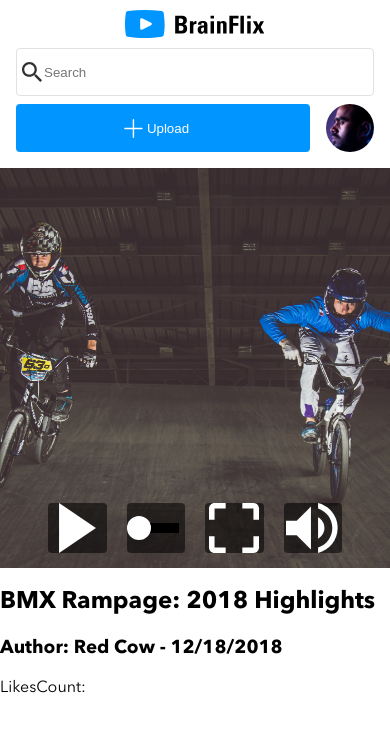
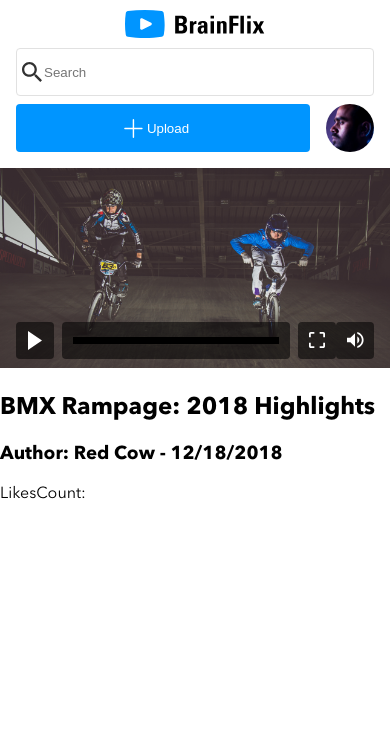
Before and after one commit to mkimsing/BrainFlix, a React (Create React App) app in the folder sprint1/: page / in a window 390 px wide. Shown: the top 732 px of the page. Built offline with nearby package versions, Linux system fonts and the light colour scheme.

Commit message:
Styling for mobile video controls

```diff
--- a/sprint1/src/styling/App.css
+++ b/sprint1/src/styling/App.css
@@ -150,21 +150,12 @@ header {
 }
 
 .video {
-  display: -webkit-box;
-  display: -ms-flexbox;
-  display: flex;
-  -webkit-box-orient: vertical;
-  -webkit-box-direction: normal;
-      -ms-flex-direction: column;
-          flex-direction: column;
-  -webkit-box-align: center;
-      -ms-flex-align: center;
-          align-items: center;
   position: relative;
 }
 
 .video__frame {
-  height: 400px;
+  min-height: 200px;
+  height: 45vw;
   width: 100%;
   -o-object-fit: cover;
      object-fit: cover;
@@ -172,25 +163,22 @@ header {
 
 .video__controls {
   width: 100%;
-  margin: auto;
   display: -webkit-box;
   display: -ms-flexbox;
   display: flex;
-  -webkit-box-pack: center;
-      -ms-flex-pack: center;
-          justify-content: center;
+  -webkit-box-pack: justify;
+      -ms-flex-pack: justify;
+          justify-content: space-between;
   position: absolute;
   bottom: 15px;
 }
 
 .video__controls button,
 .video__controls .scrubBar {
-  height: calc(5 *10px);
-  margin: 0px 10px;
-  width: 15%;
+  height: calc(5 *7.5px);
+  width: calc(calc(5 *7.5px) * 1.5);
   background-repeat: no-repeat;
   background-position: center;
-  background-size: contain;
   border-radius: 4px;
   border: none;
   background-color: rgba(0, 0, 0, 0.55);
@@ -208,36 +196,42 @@ header {
           justify-content: center;
   -webkit-box-sizing: border-box;
           box-sizing: border-box;
+  margin-right: 8px;
+  width: 100%;
 }
 
 .video__controls .scrubBar__timeline {
   background-color: black;
-  height: 10px;
-  width: 80%;
+  height: 7.5px;
+  width: 90%;
   position: relative;
 }
 
 .video__controls .scrubBar__scrub {
+  display: none;
   background-image: url("../assets/Icons/SVG/Icon-scrubber-control.svg");
   background-size: contain;
   position: relative;
-  height: calc(3 * 10px);
-  width: calc(3 * 10px);
-  bottom: calc(2 / 3 * 10px);
-  left: -8px;
+  height: calc(3 * 7.5px);
+  width: calc(3 * 7.5px);
+  bottom: calc(2 / 3 * 7.5px);
+  left: -6px;
   z-index: 2;
 }
 
 .video__controls .play {
   background-image: url("../assets/Icons/SVG/Icon-play.svg");
+  margin: 0px 8px 0px 16px;
 }
 
 .video__controls .fullscreen {
   background-image: url("../assets/Icons/SVG/Icon-fullscreen.svg");
   opacity: 1;
+  margin-left: auto;
 }
 
 .video__controls .volume {
   background-image: url("../assets/Icons/SVG/Icon-volume.svg");
+  margin-right: 16px;
 }
 /*# sourceMappingURL=App.css.map */
--- a/sprint1/src/styling/partials/_video.scss
+++ b/sprint1/src/styling/partials/_video.scss
@@ -1,32 +1,30 @@
 .video {
-  display: flex;
-  flex-direction: column;
-  align-items: center;
   position: relative;
   &__frame {
-    height: 400px;
+    min-height: 200px;
+    height: 45vw;
     width: 100%;
     object-fit: cover;
   }
+
   &__controls {
     width: 100%;
-    margin: auto;
     display: flex;
-    justify-content: center;
+    justify-content: space-between;
     position: absolute;
     bottom: 15px;
 
-    $scrubHeight: 10px;
+    //Variables
+    $scrubHeight: 7.5px;
     $buttonHeight: calc(5 *#{$scrubHeight}); //TODO refactor out this
 
     button,
     .scrubBar {
       height: $buttonHeight;
-      margin: 0px 10px;
-      width: 15%;
+      width: calc(#{$buttonHeight} * 1.5);
       background-repeat: no-repeat;
       background-position: center;
-      background-size: contain;
+      // background-size: calc(0.75 * #{$buttonHeight});
       border-radius: 4px;
       border: none;
       background-color: rgba(black, 0.55);
@@ -37,14 +35,18 @@
       align-items: center;
       justify-content: center;
       box-sizing: border-box;
+      margin-right: 8px;
 
+      width: 100%; //Scrub bar grows to fill space was we scale
       &__timeline {
         background-color: black;
         height: $scrubHeight;
-        width: 80%;
+        width: 90%;
         position: relative;
       }
       &__scrub {
+        // not shown on mockups currently - hidden
+        display: none;
         background-image: url("../assets/Icons/SVG/Icon-scrubber-control.svg");
         background-size: contain;
         position: relative;
@@ -57,15 +59,18 @@
     }
     .play {
       background-image: url("../assets/Icons/SVG/Icon-play.svg");
+      margin: 0px 8px 0px 16px;
     }
 
     .fullscreen {
       background-image: url("../assets/Icons/SVG/Icon-fullscreen.svg");
       opacity: 1;
+      margin-left: auto; // Force to be stuck to volume button
     }
 
     .volume {
       background-image: url("../assets/Icons/SVG/Icon-volume.svg");
+      margin-right: 16px;
     }
   }
 }
```
Also changed, not shown: 1 other file (tests, documents, lock files or other folders).
